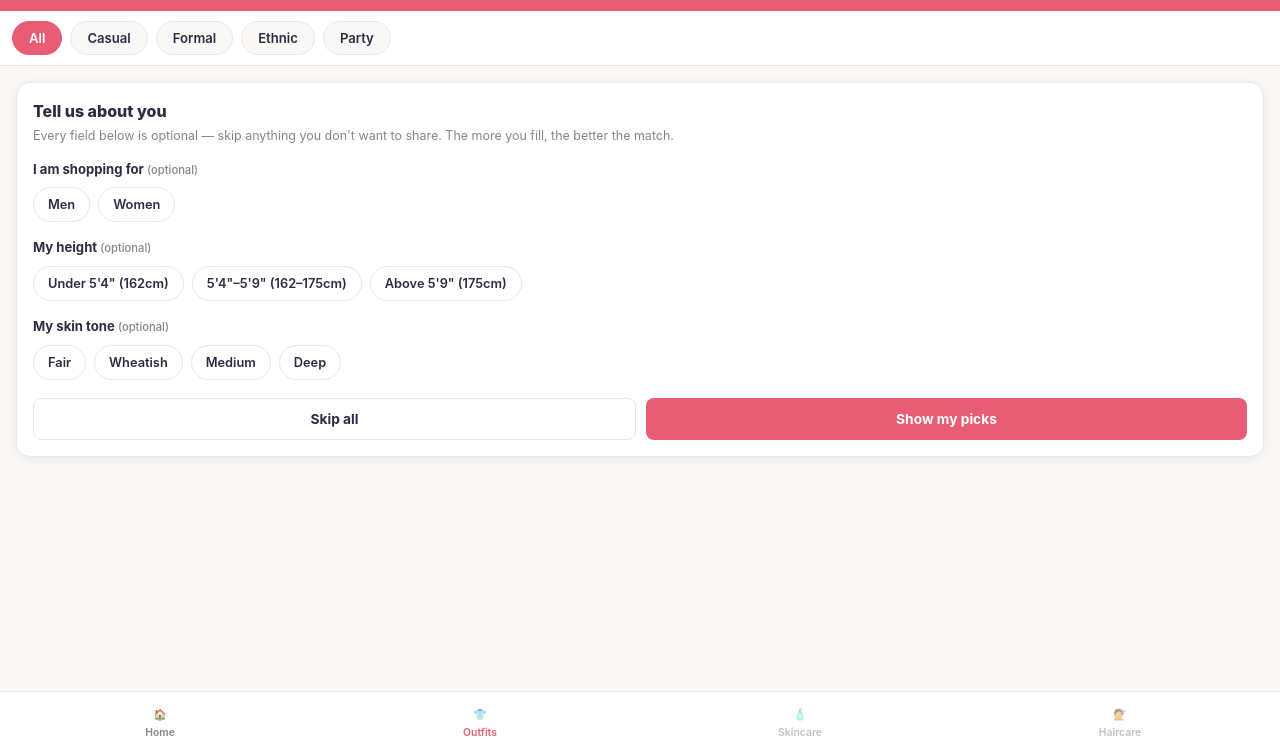
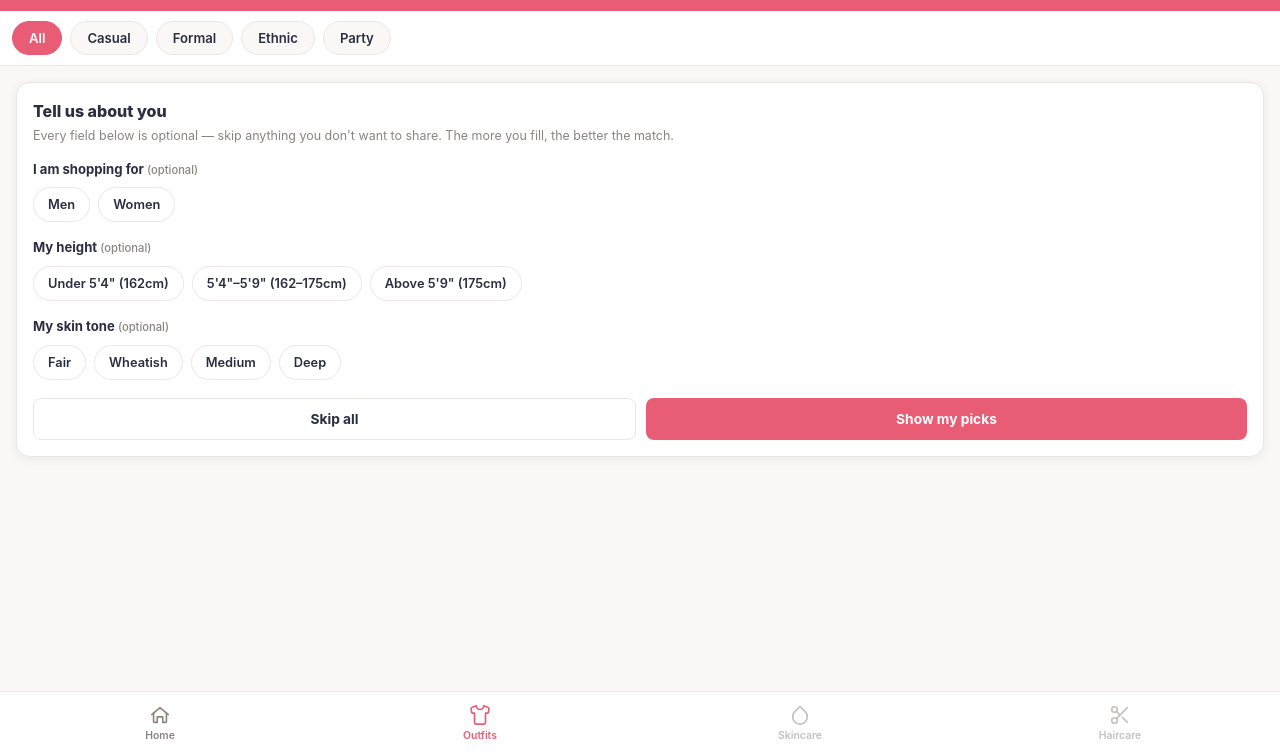
Before and after one commit to sayedsarukahmed-dev/Improve-your-Self, a plain HTML site: page outfits.html in a window 1280 px wide. Shown: the part 45-800 px from the top of the page. Drawn offline with Linux system fonts and the light colour scheme.

Commit message:
Replace icons with SVGs in outfits.html

```diff
--- a/outfits.html
+++ b/outfits.html
@@ -92,19 +92,19 @@
 
   <nav class="bottom-nav">
     <a href="index.html">
-      <span class="nav-icon">🏠</span>
+      <span class="nav-icon"><svg viewBox="0 0 24 24" fill="none" stroke-width="1.8" stroke-linecap="round" stroke-linejoin="round"><path d="M3 11.5L12 4l9 7.5"/><path d="M5 10v9a1 1 0 0 0 1 1h3v-6h6v6h3a1 1 0 0 0 1-1v-9"/></svg></span>
       <span>Home</span>
     </a>
     <a href="outfits.html" class="active">
-      <span class="nav-icon">👕</span>
+      <span class="nav-icon"><svg viewBox="0 0 24 24" fill="none" stroke-width="1.8" stroke-linecap="round" stroke-linejoin="round"><path d="M20.38 3.46L16 2a4 4 0 0 1-8 0L3.62 3.46a2 2 0 0 0-1.34 2.23l.58 3.47a1 1 0 0 0 .99.84H6v10a2 2 0 0 0 2 2h8a2 2 0 0 0 2-2V10h2.15a1 1 0 0 0 .99-.84l.58-3.47a2 2 0 0 0-1.34-2.23z"/></svg></span>
       <span>Outfits</span>
     </a>
     <a href="#" onclick="return false;" style="opacity:0.5;">
-      <span class="nav-icon">🧴</span>
+      <span class="nav-icon"><svg viewBox="0 0 24 24" fill="none" stroke-width="1.8" stroke-linecap="round" stroke-linejoin="round"><path d="M12 2.69l5.66 5.66a8 8 0 1 1-11.31 0z"/></svg></span>
       <span>Skincare</span>
     </a>
     <a href="#" onclick="return false;" style="opacity:0.5;">
-      <span class="nav-icon">💇</span>
+      <span class="nav-icon"><svg viewBox="0 0 24 24" fill="none" stroke-width="1.8" stroke-linecap="round" stroke-linejoin="round"><circle cx="6" cy="6" r="3"/><circle cx="6" cy="18" r="3"/><line x1="20" y1="4" x2="8.12" y2="15.88"/><line x1="14.47" y1="14.48" x2="20" y2="20"/><line x1="8.12" y1="8.12" x2="12" y2="12"/></svg></span>
       <span>Haircare</span>
     </a>
   </nav>
```
